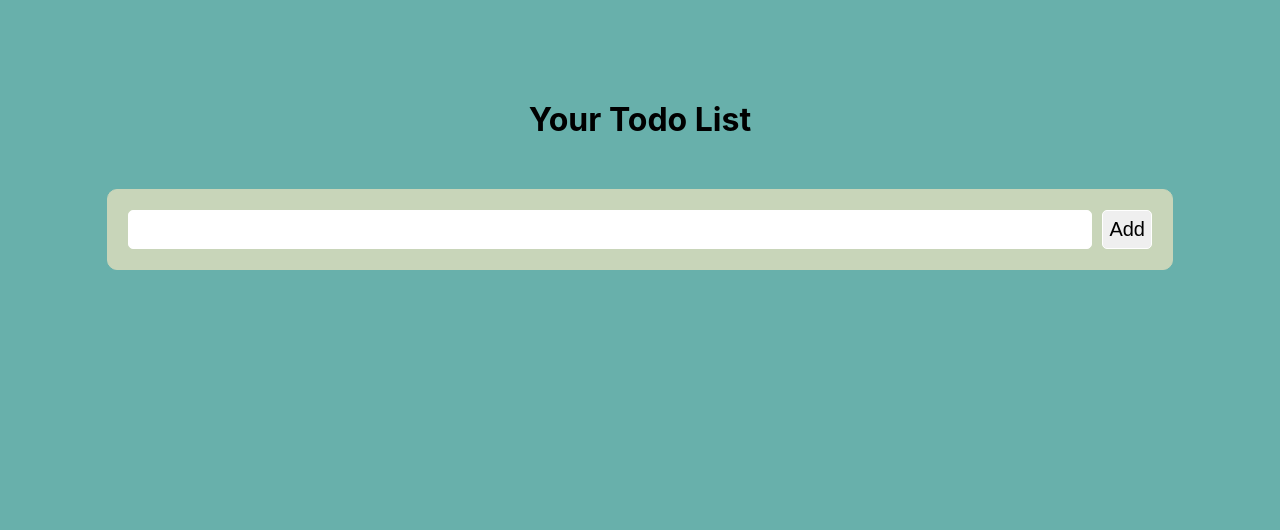
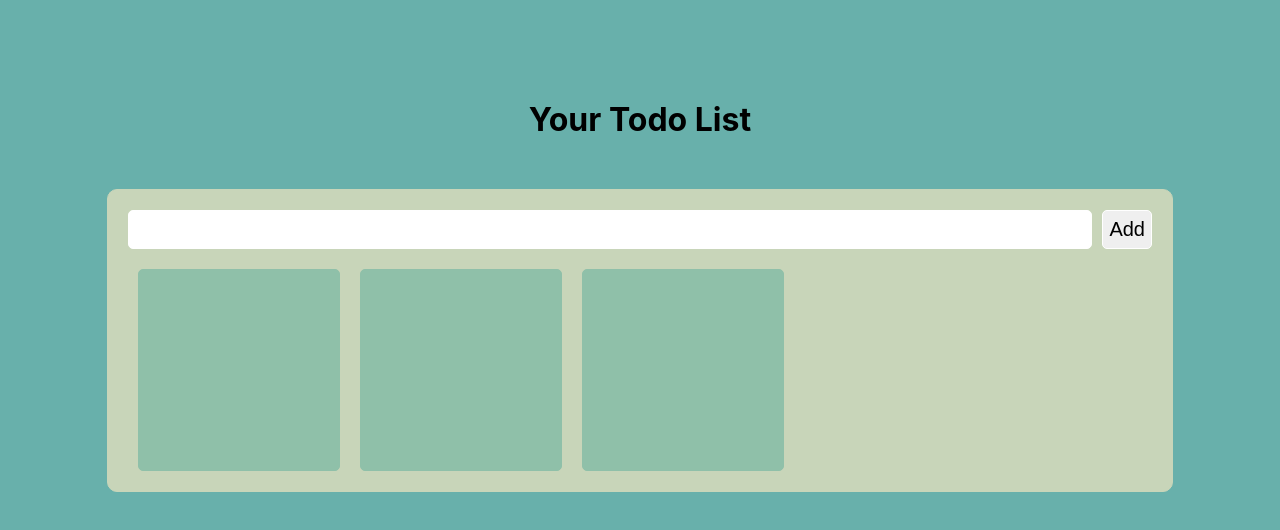
Before and after one commit to ADHIL-MOHAMMED-P-N/todo-list-app, a React (Create React App) app: page / in a window 1280 px wide. Shown: the top 530 px of the page. Built offline with nearby package versions, Linux system fonts and the light colour scheme.

Commit message:
card-design

```diff
--- a/src/App.js
+++ b/src/App.js
@@ -2,7 +2,7 @@ import React, { Component } from "react";
 import "./App.css";
 import "./main.css";
 import Input from "./Input";
-
+import Output from "./Output.js";
 class App extends Component {
   render() {
     return (
@@ -13,6 +13,11 @@ class App extends Component {
             <Input />
             <button className="input__button">Add</button>
           </div>
+          <div className="output">
+            <Output />
+            <Output />
+            <Output />
+          </div>
         </div>
       </div>
     );
--- /dev/null
+++ b/src/Output.js
@@ -0,0 +1,7 @@
+import React from "react";
+import "./output.css";
+function Output() {
+  return <div className="output__card"></div>;
+}
+
+export default Output;
--- a/src/main.css
+++ b/src/main.css
@@ -11,3 +11,7 @@
   display: flex;
   width: 100%;
 }
+.output {
+  margin-top: 20px;
+  display: flex;
+}
--- /dev/null
+++ b/src/output.css
@@ -0,0 +1,8 @@
+.output__card {
+  width: 200px;
+  height: 200px;
+  background-color: #8fc0a9;
+  border: 1px solid #8fc0a9;
+  border-radius: 5px;
+  margin: 0px 10px;
+}
```
